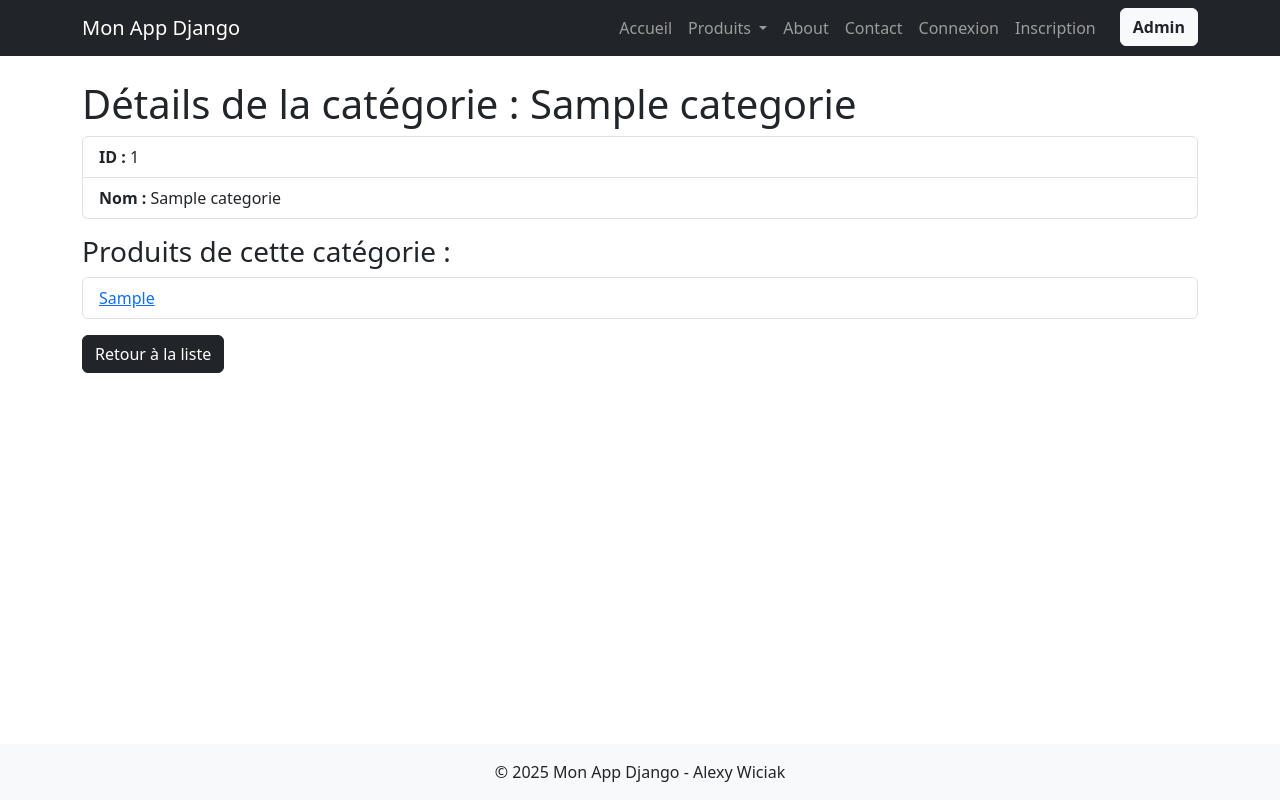
After one commit to AlexyWCK/Prog_Avanc-e_Django, a Django app: page /monApp/categorie/1/ in a window 1280 px wide. The commit adds this page. Run offline with Django 5.2, Linux system fonts and the light colour scheme; tables that the repository leaves empty hold one stand-in row (values such as "Sample post"); some libraries are stand-ins or nearby versions.

Commit message:
modif pages redirecion

```diff
--- /dev/null
+++ b/TutoDjango/monApp/templates/monApp/detail_categorie.html
@@ -0,0 +1,22 @@
+{% extends 'monApp/base.html' %}
+{% block title %}Détails : {{ cat.nomCat }}{% endblock %}
+{% block contenu %}
+<h1>{{ titremenu }}</h1>
+<ul class="list-group mb-3">
+    <li class="list-group-item"><strong>ID :</strong> {{ cat.idCat }}</li>
+    <li class="list-group-item"><strong>Nom :</strong> {{ cat.nomCat }}</li>
+</ul>
+
+<h3>Produits de cette catégorie :</h3>
+<ul class="list-group mb-3">
+    {% for produit in produits %}
+        <li class="list-group-item">
+            <a href="{% url 'monApp:detail_produit' produit.pk %}">{{ produit.intituleProd }}</a>
+        </li>
+    {% empty %}
+        <li class="list-group-item text-center">Aucun produit pour cette catégorie</li>
+    {% endfor %}
+</ul>
+
+<a href="{% url 'monApp:list_categories' %}" class="btn btn-dark">Retour à la liste</a>
+{% endblock %}
--- a/TutoDjango/monApp/templates/monApp/list_statuts.html
+++ b/TutoDjango/monApp/templates/monApp/list_statuts.html
@@ -4,7 +4,10 @@
 <h2>Liste des Statuts</h2>
 <ul class="list-group">
     {% for stt in statuts %}
-        <li class="list-group-item">{{ stt.libelle }}</li>
+        <li class="list-group-item d-flex justify-content-between align-items-center">
+            {{ stt.libelle }}
+            <a href="{% url 'monApp:detail_statut' stt.pk %}" class="btn btn-primary btn-sm">Voir</a>
+        </li>
     {% empty %}
         <li class="list-group-item text-center">Aucun statut disponible</li>
     {% endfor %}
--- a/TutoDjango/monApp/urls.py
+++ b/TutoDjango/monApp/urls.py
@@ -6,12 +6,15 @@ app_name = 'monApp'
 urlpatterns = [
     path("home/", views.HomeView.as_view(), name="home"),
     path("home/<str:param>/", views.HomeView.as_view(), name="home_with_param"),
+
     path("contact/", views.ContactView.as_view(), name="contact"),
     path("about/", views.AboutView.as_view(), name="about"),
     path('produits/', views.ListProduitsView.as_view(), name='list_produits'),
     path('produit/<int:pk>/', views.ProduitDetailView.as_view(), name='detail_produit'),
     path('categories/', views.ListCategoriesView.as_view(), name='list_categories'),
+    path('categorie/<int:pk>/', views.CategorieDetailView.as_view(), name='detail_categorie'),
     path('statuts/', views.ListStatutsView.as_view(), name='list_statuts'),
+    path('statut/<int:pk>/', views.StatutDetailView.as_view(), name='detail_statut'),
 
     path('login/', views.ConnectView.as_view(), name='login'),
     path('register/', views.RegisterView.as_view(), name='register'),
--- a/TutoDjango/monApp/views.py
+++ b/TutoDjango/monApp/views.py
@@ -59,10 +59,33 @@ class ListCategoriesView(ListView):
     template_name = "monApp/list_categories.html"
     context_object_name = "categories"
 
+class CategorieDetailView(DetailView):
+    model = Categorie
+    template_name = "monApp/detail_categorie.html"
+    context_object_name = "cat"
+
+    def get_context_data(self, **kwargs):
+        context = super().get_context_data(**kwargs)
+        context['titremenu'] = f"Détails de la catégorie : {self.object.nomCat}"
+        context['produits'] = self.object.produits.all()
+        return context
+
 class ListStatutsView(ListView):
     model = Statut
     template_name = "monApp/list_statuts.html"
     context_object_name = "statuts"
+
+class StatutDetailView(DetailView):
+    model = Statut
+    template_name = "monApp/detail_statut.html"
+    context_object_name = "stt"
+
+    def get_context_data(self, **kwargs):
+        context = super().get_context_data(**kwargs)
+        context['titremenu'] = f"Détails du statut : {self.object.libelle}"
+        context['produits'] = self.object.produits.all()
+        return context
+
 
 #Partie Connexion
 
```
Also changed, not shown: TutoDjango/monApp/templates/monApp/detail_statut.html (added, +18 -0 lines), TutoDjango/monApp/templates/monApp/list_categories.html (+5 -4 lines).
